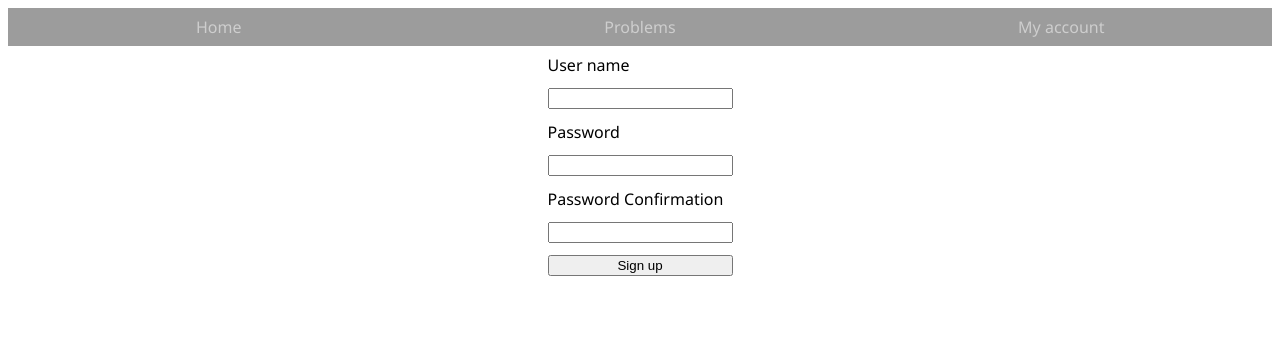
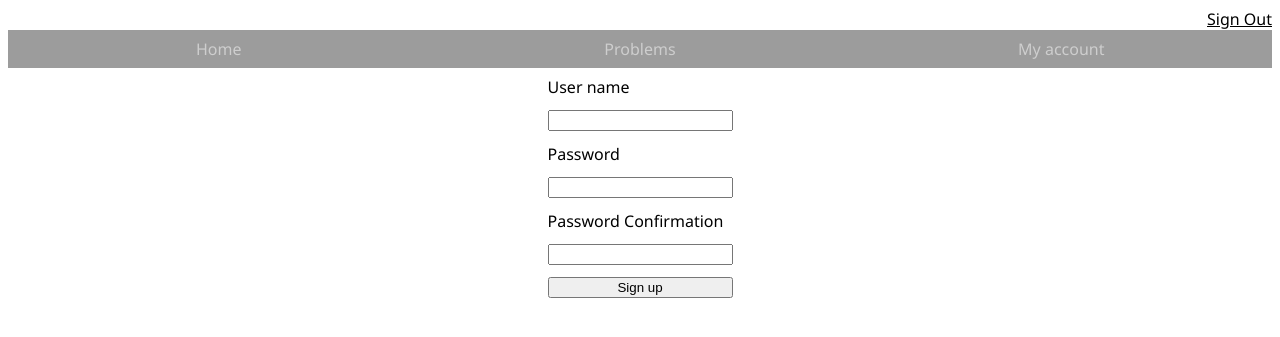
Before and after one commit to grqx/pywebjudge, a Python web app: template templates/sign-up.html in a window 1280 px wide. Shown: the top 337 px of the page. Run offline with Jinja, Linux system fonts and the light colour scheme; the template is opened without the code that fills it, so the values that code supplies are empty.

Commit message:
add topbar, experimental flash messages,private testcases are sent to logged-in users now

```diff
--- a/src/db.py
+++ b/src/db.py
@@ -78,8 +78,11 @@ def get_problems(*, cur: OptCursor = None): ...
 @db_util(r'SELECT id, title, "desc" FROM Problem WHERE id = ?', 'one')
 def problem_info(p_id: int, *, cur: OptCursor = None): ...
 
-@db_util(r'SELECT test_no, "in", "out", "note" FROM Testcase WHERE problem_id = ? AND type = 0', 'all')
+@db_util(r'SELECT type, test_no, "in", "out", "note" FROM Testcase WHERE problem_id = ? AND type = 0', 'all')
 def public_testcases(p_id: int, *, cur: OptCursor = None): ...
+
+@db_util(r'SELECT type, test_no, "in", "out", "note" FROM Testcase WHERE problem_id = ?', 'all')
+def all_testcases(p_id: int, *, cur: OptCursor = None): ...
 
 @db_util(r'SELECT user_id, pw_hash, privilege_lvl FROM User WHERE name = ?', 'one')
 def creds_of(u_name: str, *, cur: OptCursor = None): ...
--- a/static/index.css
+++ b/static/index.css
@@ -116,3 +116,19 @@ table.pretty-table caption {
 
 /* vertically central-aligned container */
 .vcafc { display: flex; flex-direction: column; align-items: center; }
+
+.tcfbox {
+    display: flex;
+    column-gap: 5%;
+    flex-wrap: wrap;
+}
+
+div.topbar {
+    display: flex;
+    justify-content: flex-end;
+    column-gap: 5px;
+}
+
+div.topbar a {
+    color: inherit;
+}
--- a/templates/index.html
+++ b/templates/index.html
@@ -6,7 +6,7 @@
   <link rel="stylesheet" href="{{url_for('static', filename='index.css')}}">
 </head>
 <body>
-    <div>
+    <div class="topbar">
         {% if u is not none() %}
         <a href="/logout">Sign Out</a>
         {% else %}
--- a/templates/sign-up.html
+++ b/templates/sign-up.html
@@ -6,6 +6,14 @@
   <link rel="stylesheet" href="{{url_for('static', filename='index.css')}}">
 </head>
 <body>
+    <div class="topbar">
+        {% if u is not none() %}
+        <a href="/logout">Sign Out</a>
+        {% else %}
+        <a href="/login">Sign In</a>
+        <a href="/sign-up">Sign Up</a>
+        {% endif %}
+    </div>
     <nav id="navbar">
         <ul>
             <li><a href="/">Home</a></li>
@@ -14,6 +22,20 @@
         </ul>
     </nav>
 
+    <div>
+        {% with errors = get_flashed_messages(category_filter=["signup"]) %}
+        {% if errors %}
+        <div class="alert-message block-message error">
+          <a class="close" href="#">×</a>
+          <ul>
+            {%- for msg in errors %}
+            <li>{{ msg }}</li>
+            {% endfor -%}
+          </ul>
+        </div>
+        {% endif %}
+        {% endwith %}
+    </div>
 
     <form class="gflex flex-col margin10px" name="sign-up" action="/sign-up" method="post">
         <label for="user">User name</label>
```
Also changed, not shown: src/routes.py (+14 -3 lines), templates/login.html (+8 -0 lines), templates/me.html (+8 -0 lines), templates/problem.html (+17 -3 lines), templates/problems.html (+8 -0 lines).
